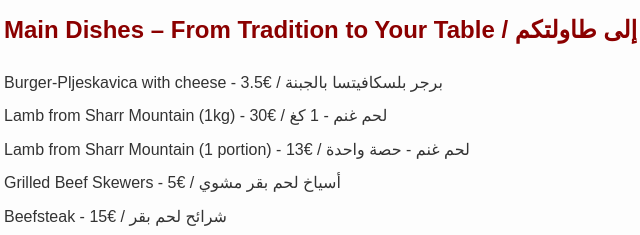
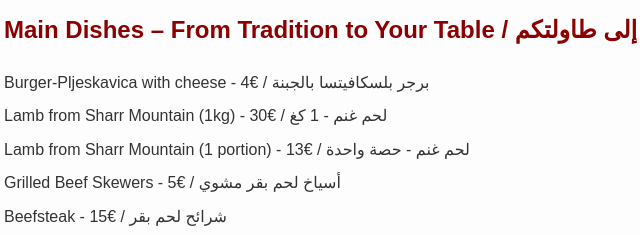
Before and after one commit to Beko92/restaurant-ramce, a plain HTML site: page index.html in a window 1280 px wide. Shown: the part 541-776 px from the top of the page, 16-656 px from the left. Drawn offline with Linux system fonts and the light colour scheme.

Commit message:
Add files via upload

```diff
--- a/index.html
+++ b/index.html
@@ -25,7 +25,7 @@
     <section>
         <h2>Main Dishes – From Tradition to Your Table / الأطباق الرئيسية - من التقاليد إلى طاولتكم</h2>
         <ul>
-            <li>Burger-Pljeskavica with cheese - 3.5€ / برجر بلسكافيتسا بالجبنة</li>
+            <li>Burger-Pljeskavica with cheese - 4€ / برجر بلسكافيتسا بالجبنة</li>
             <li>Lamb from Sharr Mountain (1kg) - 30€ / لحم غنم - 1 كغ</li>
             <li>Lamb from Sharr Mountain (1 portion) - 13€ / لحم غنم - حصة واحدة</li>
             <li>Grilled Beef Skewers - 5€ / أسياخ لحم بقر مشوي</li>
```
